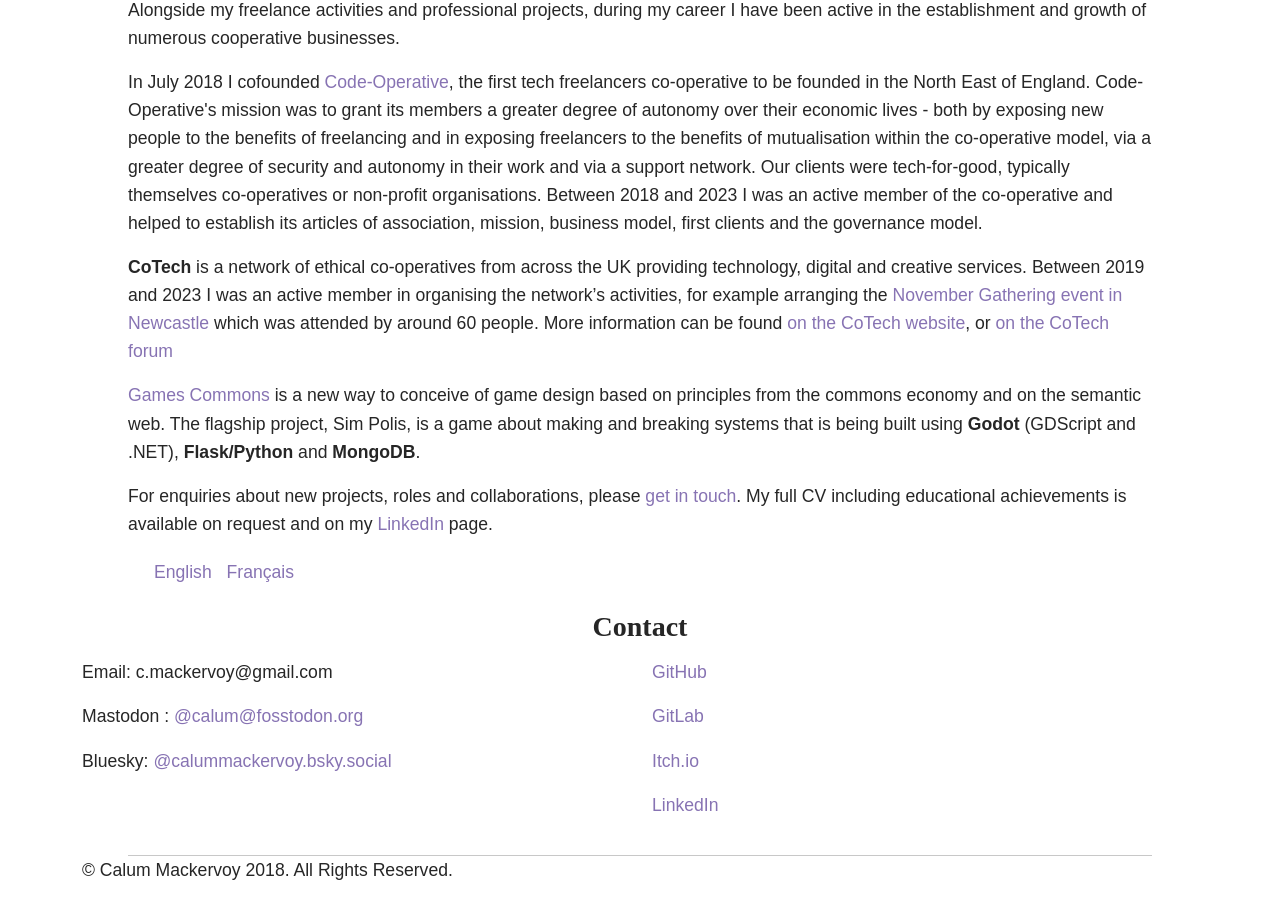
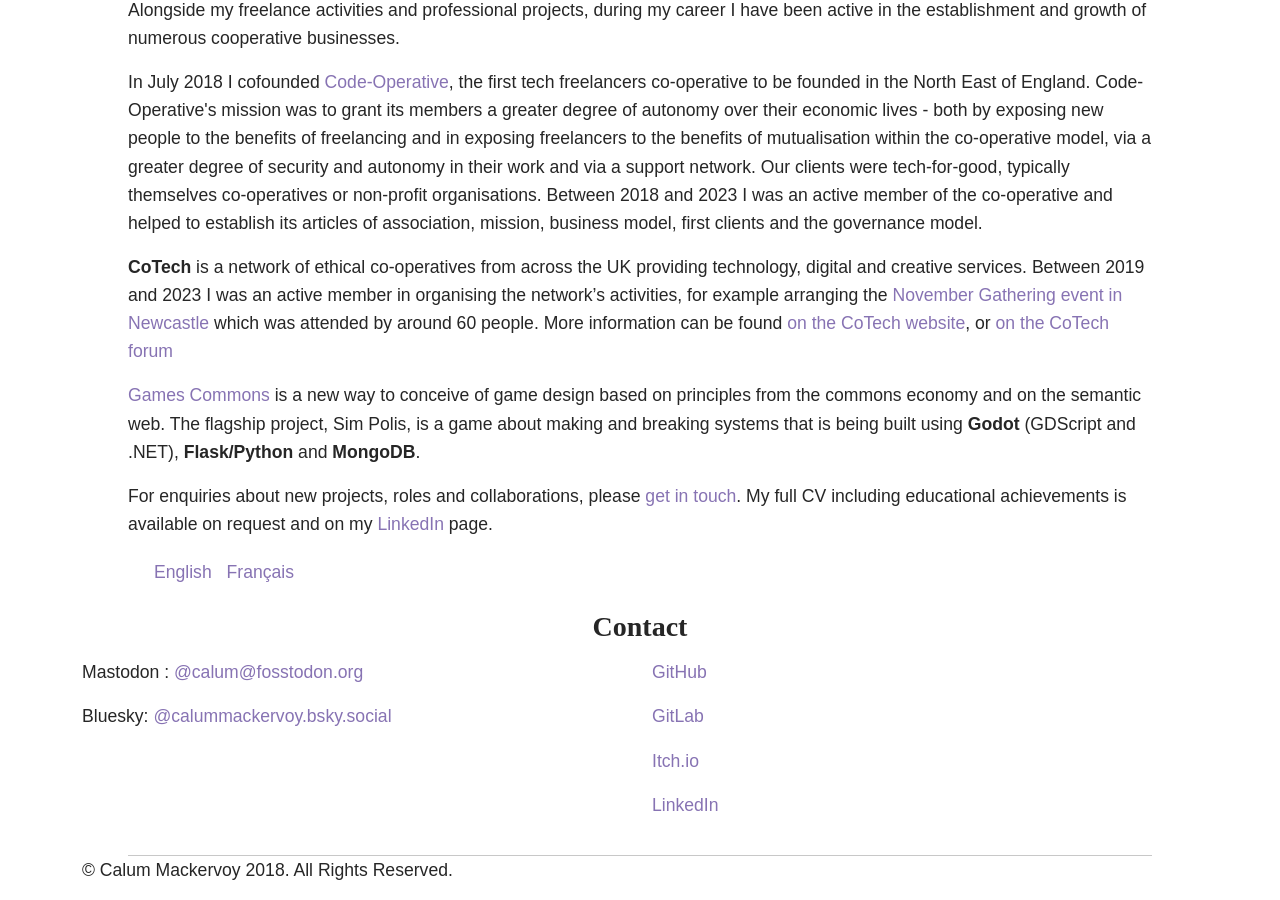
Before and after one commit to calummackervoy/calummackervoy.github.io, a Jekyll site: the page built from index.html, in a window 1280 px wide and 900 px high, scrolled down 4304 px. Built offline with Jekyll 4.4.1, drawn with Linux system fonts in a browser that asks for light colours; some web fonts are replaced.

Commit message:
Remove email from site

```diff
--- a/_config.yml
+++ b/_config.yml
@@ -1,5 +1,4 @@
 title: Calum Mackervoy
-email: c.mackervoy@gmail.com
 description: Professional website of Calum Mackervoy
 baseurl: ""
 #url: "http://localhost:4000"
--- a/_includes/footer.html
+++ b/_includes/footer.html
@@ -22,7 +22,6 @@
         <h3 class="contact-title">Contact</h3>
         <div class="row">
         <div class="col-sm-6">
-            <p>Email: {{ site.email }}</p>
             <p>Mastodon {% if page.lang == "fr" %}(Anglais){% endif %}: <a href="https://fosstodon.org/@calum">@calum@fosstodon.org</a></p>
             {% if page.lang == "fr" %}<p>Mastodon (Français): <a href="https://mamot.fr/@calummackervoy">@calummackervoy@marmot.fr</a></p>{% endif %}
             <p>Bluesky: <a href="https://bsky.app/profile/calummackervoy.bsky.social">@calummackervoy.bsky.social</a></p>
```
